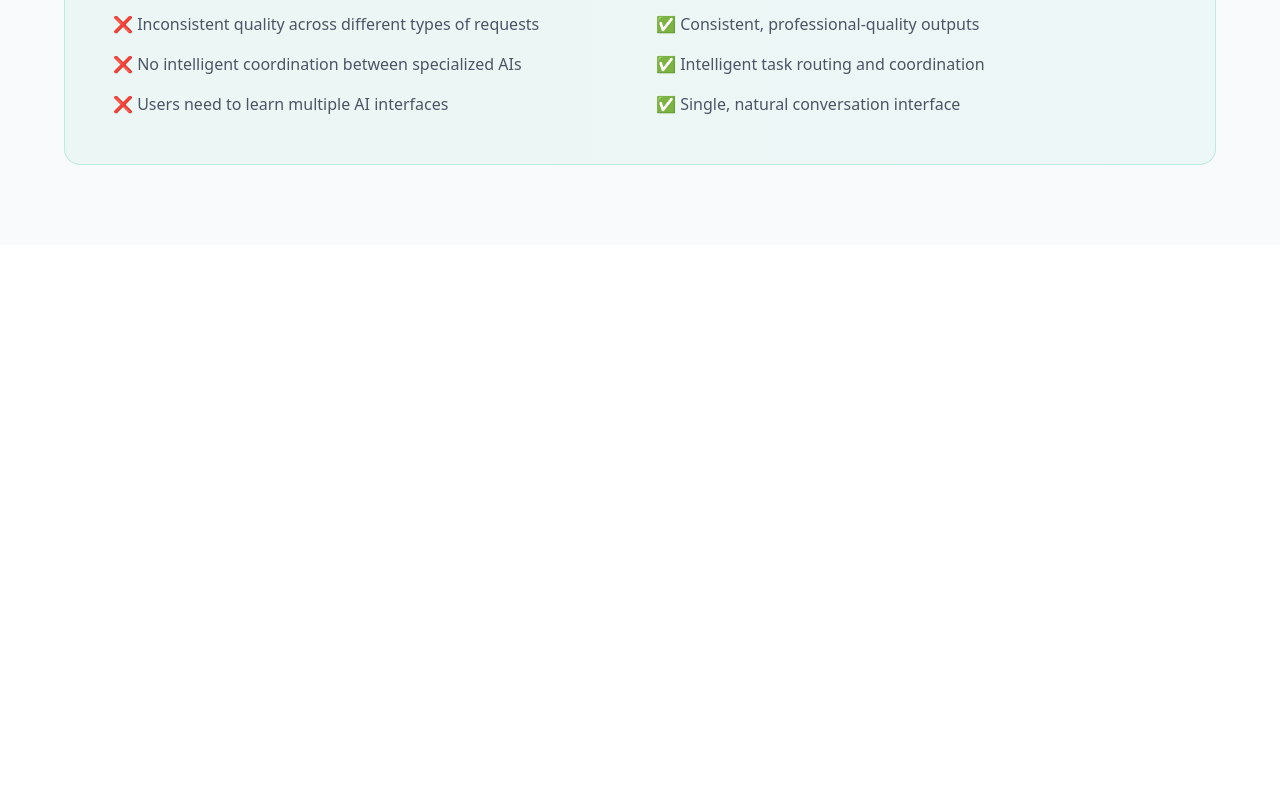
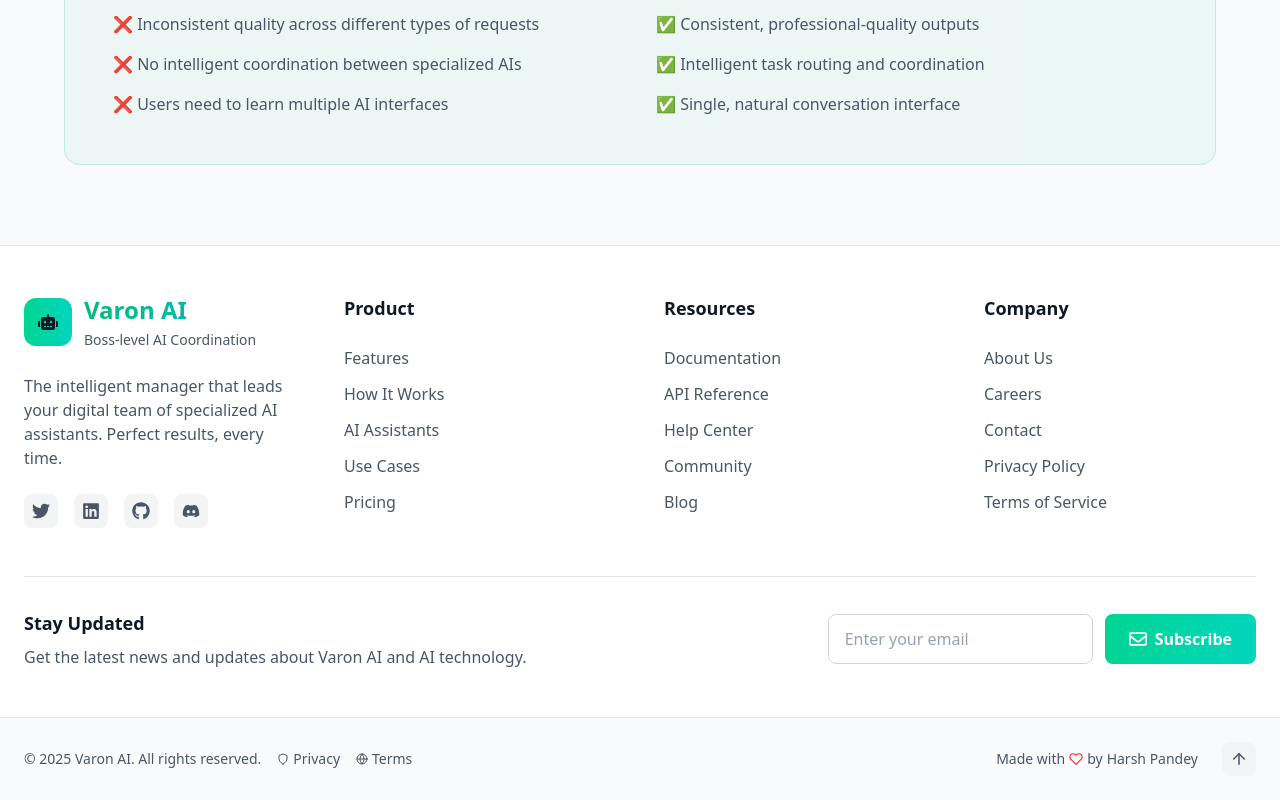
Before and after one commit to 201Harsh/Varon-AI, a Next.js app in the folder client/: page /about in a window 1280 px wide. Shown: the part 1217-2017 px from the top of the page. Before the commit the page ends 1462 px from the top, so only its background shows below. Built offline with nearby package versions, Linux system fonts and the light colour scheme.

Commit message:
updated About and contact Page

```diff
--- a/client/app/about/page.tsx
+++ b/client/app/about/page.tsx
@@ -38,6 +38,7 @@
 } from "react-icons/si";
 import LandingHeader from "../Components/Landing-Comps/LandingHeader";
 import { useTheme } from "../theme/ThemeToogle";
+import LandingFooter from "../Components/Landing-Comps/LandingFooter";
 
 export default function AboutPage() {
   const [activeTab, setActiveTab] = useState("mission");
@@ -996,6 +997,7 @@
           </motion.div>
         )}
       </div>
+      <LandingFooter />
     </div>
   );
 }
--- a/client/app/contact/page.tsx
+++ b/client/app/contact/page.tsx
@@ -21,6 +21,7 @@
 } from "react-icons/fi";
 import { useTheme } from "../theme/ThemeToogle";
 import LandingHeader from "../Components/Landing-Comps/LandingHeader";
+import LandingFooter from "../Components/Landing-Comps/LandingFooter";
 
 export default function ContactPage() {
   const { isDarkMode } = useTheme();
@@ -536,6 +537,7 @@
           </div>
         </motion.div>
       </div>
+      <LandingFooter />
     </div>
   );
 }
```
